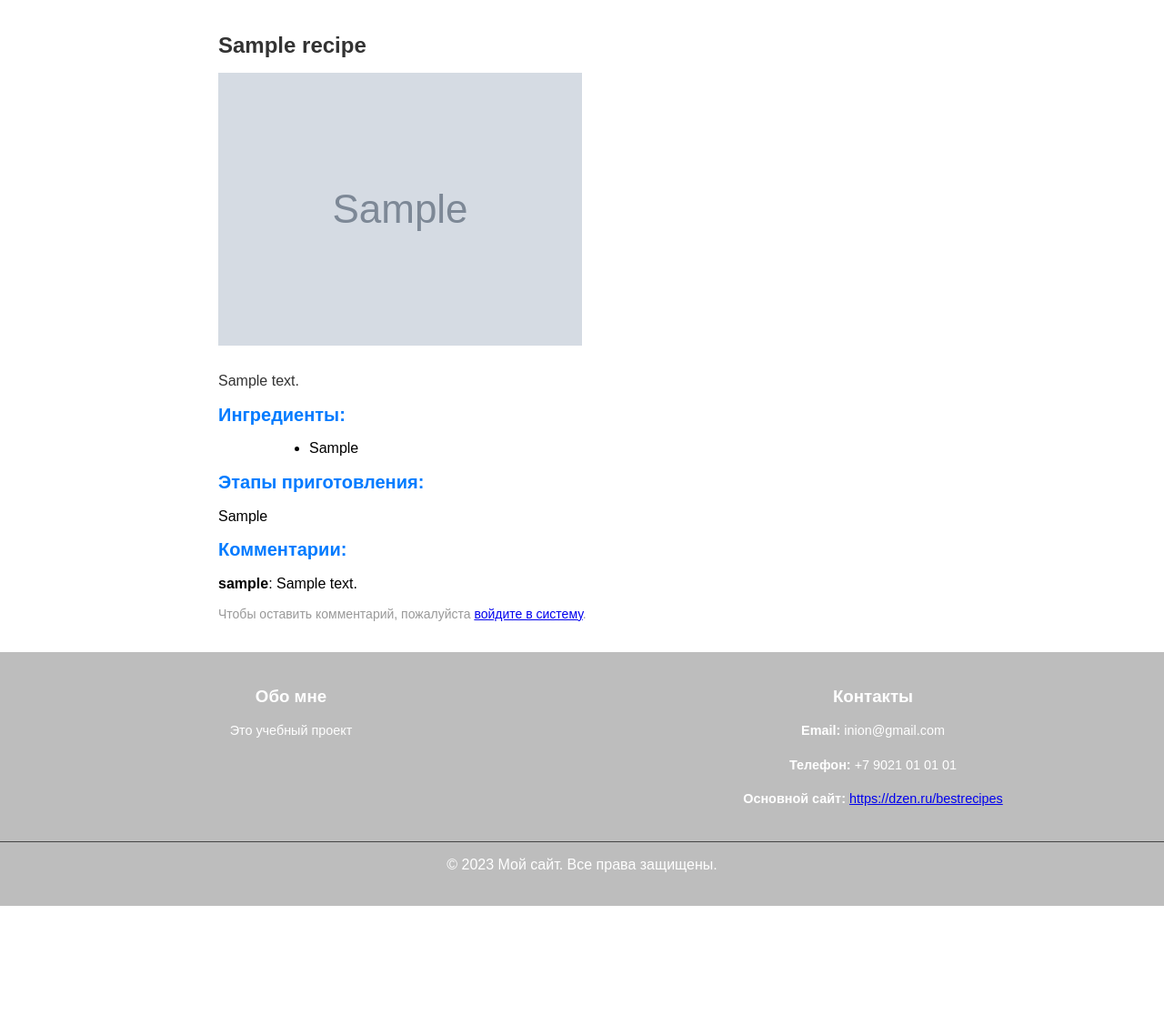
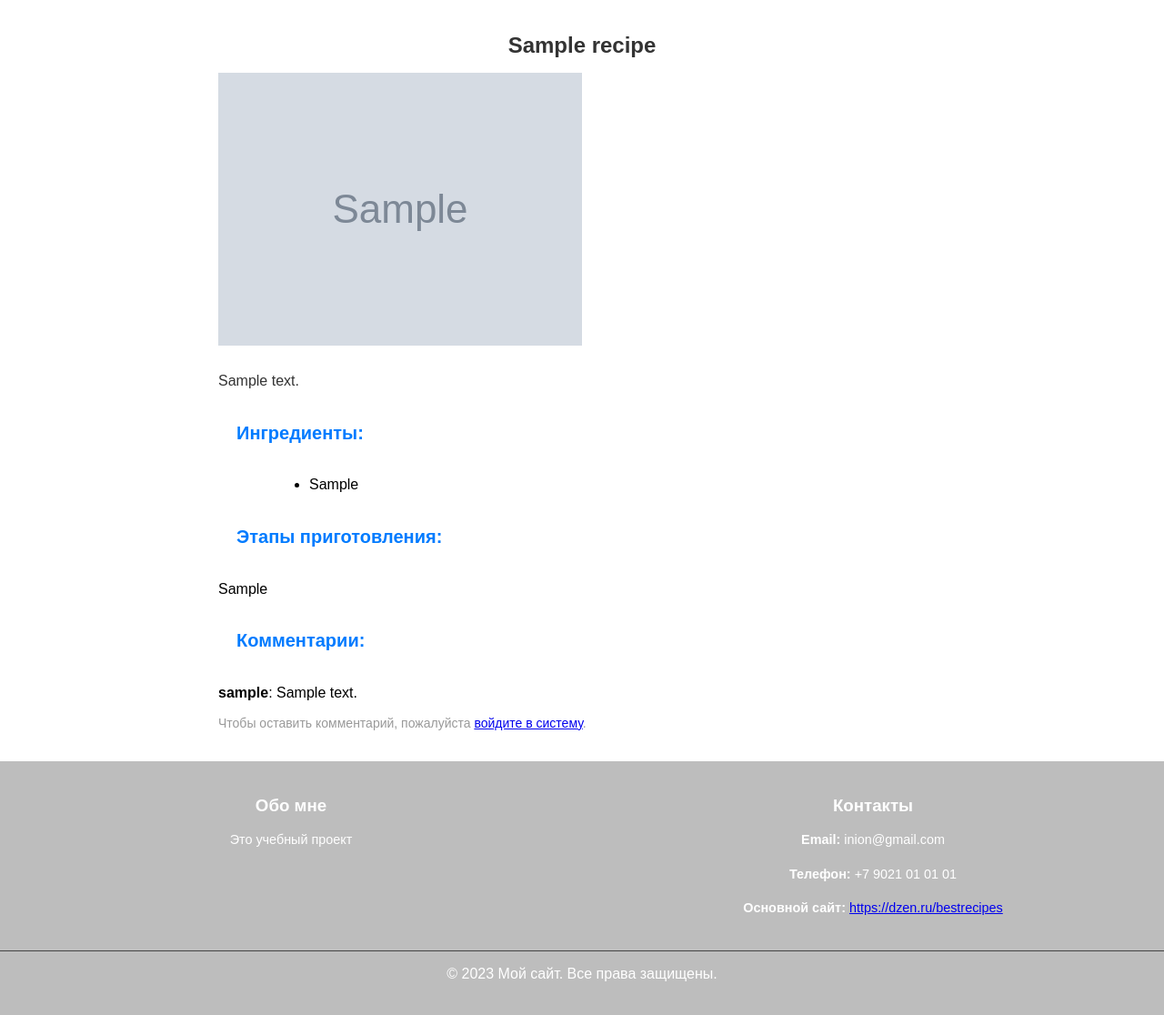
Before and after one commit to inion13/inionblog, a Django app: page /recipe/1 in a window 1280 px wide. Shown: the part 70-1186 px from the top of the page at 91% size. Before the commit the page ends 1066 px from the top, so only its background shows below. Run offline with Django 5.2, Linux system fonts and the light colour scheme; tables that the repository leaves empty hold one stand-in row (values such as "Sample post"); grey boxes marked "Sample" are stand-in pictures.

Commit message:
working site with styles 2

```diff
--- a/InionBlog/static/mystyle.css
+++ b/InionBlog/static/mystyle.css
@@ -144,6 +144,7 @@ footer {
 .recipe-title {
     font-size: 24px;
     color: #333;
+    text-align: center;
 }
 
 .recipe-image {
@@ -160,6 +161,7 @@ footer {
 .section-title {
     font-size: 20px;
     color: #007bff;
+    padding: 20px;
 }
 
 .recipe-list {
```
